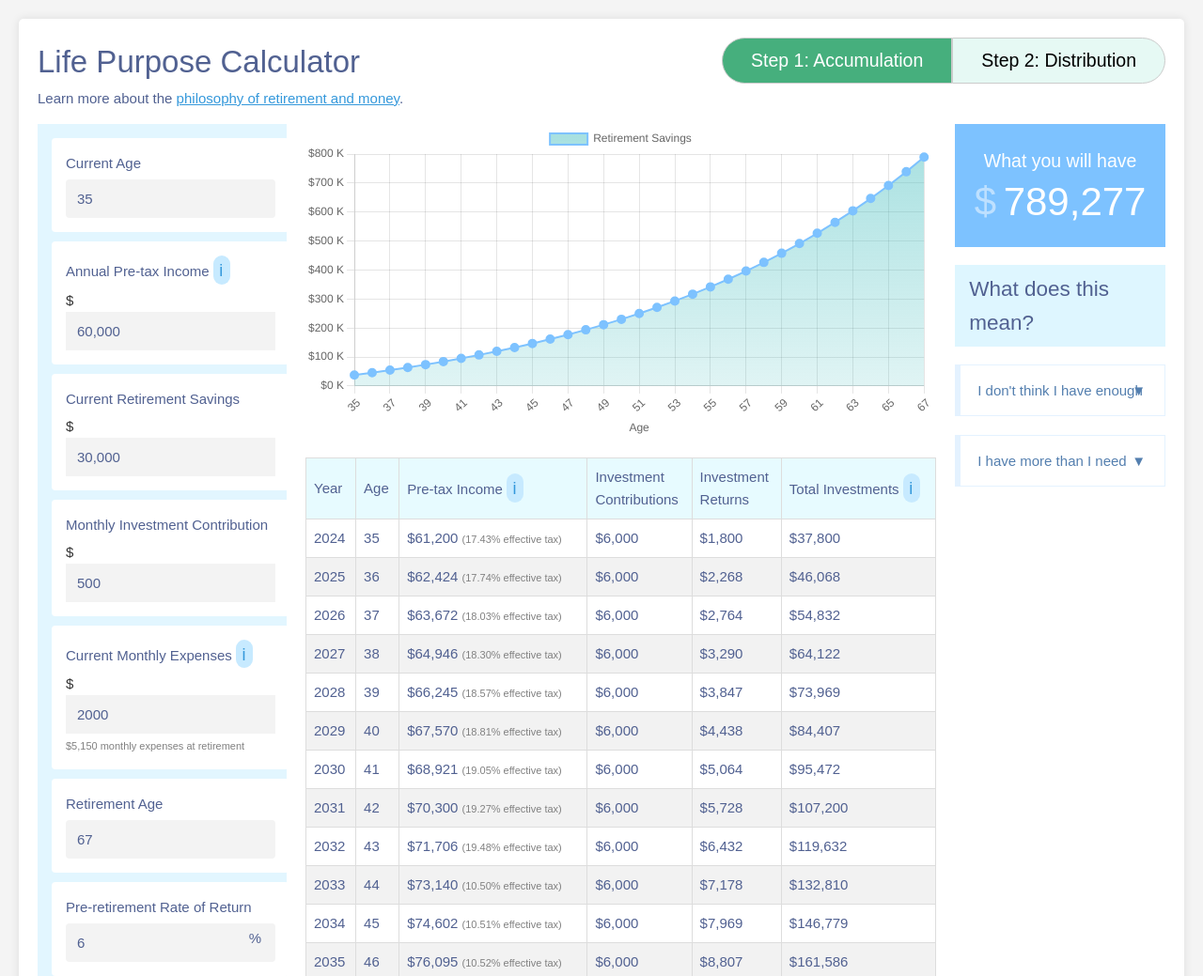
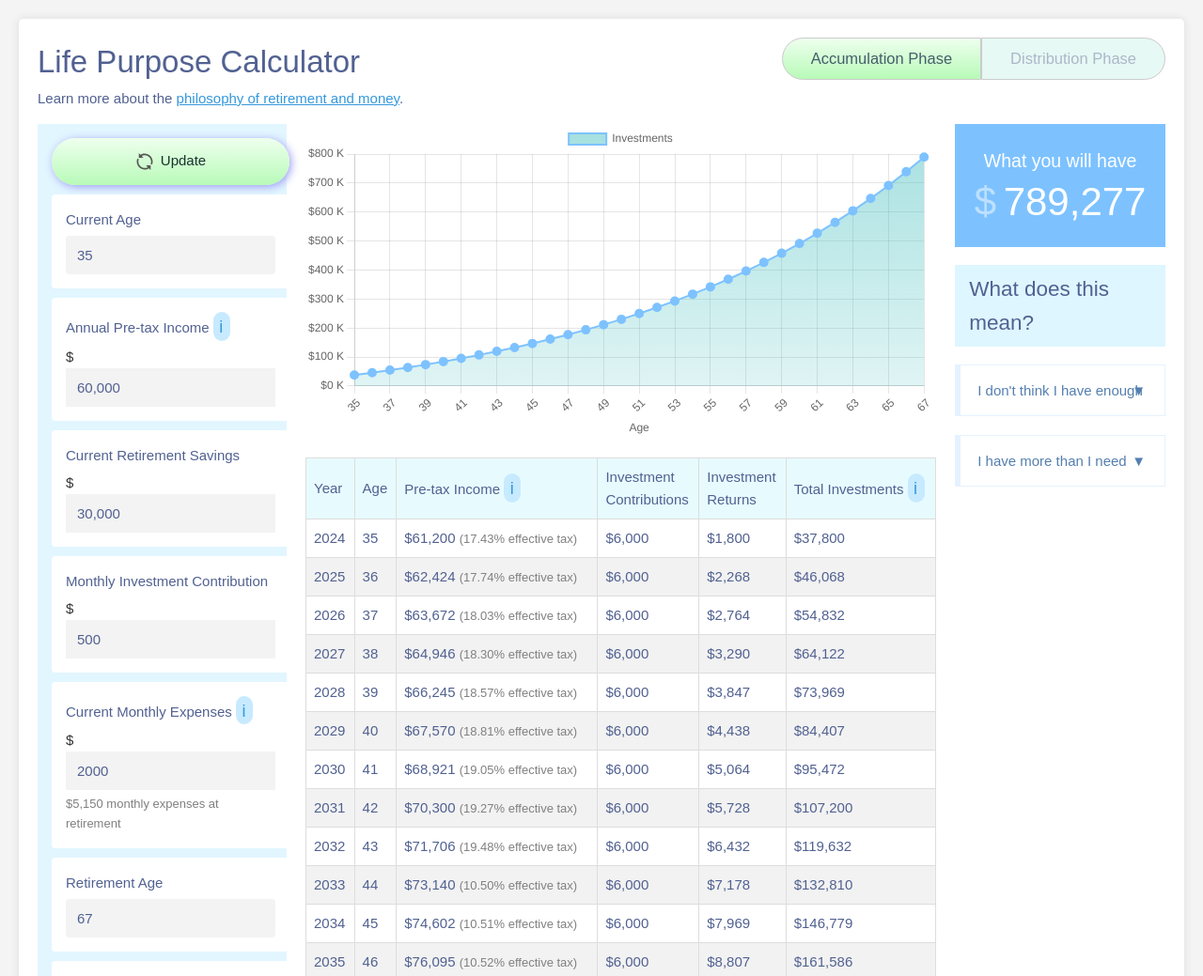
Before and after one commit to scottpetrovic/life-purpose-calculator, a website built with Vite: page index.html in a window 1280 px wide. Shown: the top 1039 px of the page at 94% size. Built offline with nearby package versions, Linux system fonts and the light colour scheme; a web font is replaced by a local one.

Commit message:
Better positioning for refresh buttons. Make a few tooltips more clear

```diff
--- a/index.html
+++ b/index.html
@@ -32,8 +32,8 @@
             </span>
 
             <div class="tabs">
-                <button class="tab active" onclick="openTab(event, 'accumulation')">Step 1: Accumulation</button>
-                <button class="tab" onclick="openTab(event, 'distribution')">Step 2: Distribution</button>
+                <button class="tab active" onclick="openTab(event, 'accumulation')">Accumulation Phase</button>
+                <button class="tab" onclick="openTab(event, 'distribution')">Distribution Phase</button>
             </div>
         </div>
 
@@ -94,6 +94,12 @@
         <div id="accumulation" class="tab-content active">
             <div class="input-section">
                 <form id="accumulationForm">
+
+                    <button class="calculate-button" type="submit">
+                        <img src="refresh-icon.svg" width="20px" height="20px" />
+                        Update
+                    </button>
+
                     <div class="parameter-input-container">
                         <label for="currentAge">Current Age</label>
                         <input type="number" id="currentAge" value="35" required>
@@ -104,7 +110,7 @@
 
                             <span class="tooltip-container">
                                 <span class="tooltip-icon"> i </span>
-                                <span class="tooltip-text">Doesn't affect retirement calculations . Shown for informational purposes on the table view with tax rate. </span>
+                                <span class="tooltip-text">Doesn't affect retirement calculations . Uses effective tax rate in table as opposed to marginal tax rate. </span>
                             </span>
 
                         </label>
@@ -134,7 +140,7 @@
 
                             <span class="tooltip-container">
                                 <span class="tooltip-icon"> i </span>
-                                <span class="tooltip-text">This will be used in the distribution phase once you hit retirement</span>
+                                <span class="tooltip-text">This will be used in the distribution phase once you hit retirement. Expected expenses are calculated based on the inflation rate you specify.</span>
                             </span>
 
                         </label>
@@ -164,7 +170,7 @@
                         <input type="number" id="incomeIncrease" value="2" step="0.1">
                         <span style="position: absolute; right: 30px; top: 48px;">%</span>
                     </div>
-                    <button  type="submit">Calculate Accumulation Phase</button>
+
                 </form>
             </div>
             <div class="results-section">
@@ -181,7 +187,7 @@
 
                                     <span class="tooltip-container">
                                         <span class="tooltip-icon"> i </span>
-                                        <span class="tooltip-text">Doesn't affect retirement calculations. Shown for informational purposes. Tax brackets are estimated based on 2023 data with an annual adjustment for inflation.</span>
+                                        <span class="tooltip-text">Doesn't affect retirement calculations. Tax brackets are estimated based on 2023 data with an annual adjustment for inflation.</span>
                                     </span>
 
                                 </th>
@@ -256,6 +262,10 @@
             <div class="input-section">
                 <form id="distributionForm">
 
+                    <button class="calculate-button" id="calculate-distribution" type="submit">
+                        <img src="refresh-icon.svg" width="20px" height="20px" />
+                        Update</button>
+
                     <div class="parameter-input-container">
                         <label for="otherIncome">Other Monthly Retirement Income</label>
                         <span>
@@ -294,7 +304,7 @@
                         </span>
                     </div>
 
-                    <button type="submit">Calculate Distribution Phase</button>
+
                 </form>
             </div>
             <div class="results-section">
--- a/script.js
+++ b/script.js
@@ -323,7 +323,7 @@ function updateAccumulationChart(data) {
       labels: labels,
       datasets: [
         {
-          label: "Retirement Savings",
+          label: "Investments",
           data: savings,
           borderColor: "#7dc2ff",
           borderWidth: 2,
--- a/styles.css
+++ b/styles.css
@@ -30,7 +30,7 @@ canvas {
 }
 
 .small-notes {
-  font-size: 11px;
+  font-size: 13px;
   color: grey;
 }
 
@@ -60,14 +60,14 @@ h2 {
     background-color: #f5f5f5;
     border: none;
     outline: none;
-    font-size: 1.3rem;
+    font-size: 1.1rem;
     border-radius: 0;
-    color: black;
+    color: #acb6c9;
     border: 1px solid #cbcbcb;
 }
 .tab.active {
-  background-color: #46af7d;
-  color: white;
+  background: linear-gradient(180deg, rgba(238, 255, 238, 1) 0%, rgba(184, 250, 184, 1) 100%);
+  color: rgb(68 94 107)
 }
 .tab-content {
   display: none;
@@ -205,6 +205,25 @@ th {
   color: white;
 }
 
+button.calculate-button {
+  background: linear-gradient(180deg, rgba(238, 255, 238, 1) 0%, rgba(184, 250, 184, 1) 100%);
+  padding: 1rem 2rem;
+  color: #16352b;
+  font-size: 1rem;
+  border: 0;
+  border-radius: 2rem;
+  box-shadow: 2px 2px 10px 0px #9d9df1;
+  cursor: pointer;
+  display: flex;
+  justify-content: center;
+  column-gap: 7px;
+}
+button.calculate-button:hover {
+  background: rgb(238,255,238);
+  background: linear-gradient(0deg, rgba(238,255,238,1) 0%, rgba(184,250,184,1) 100%);
+}
+
+
 /* accordion styles */
 :root {
     --main-accordion-bg-color: #e4f2ff;
--- a/tooltip.css
+++ b/tooltip.css
@@ -30,6 +30,7 @@
     left: -150px;
     opacity: 0;
     transition: opacity 0.3s;
+    line-height: 110%;
   }
 
   .tooltip-text::after {
```
Also changed, not shown: public/refresh-icon.svg (added).
